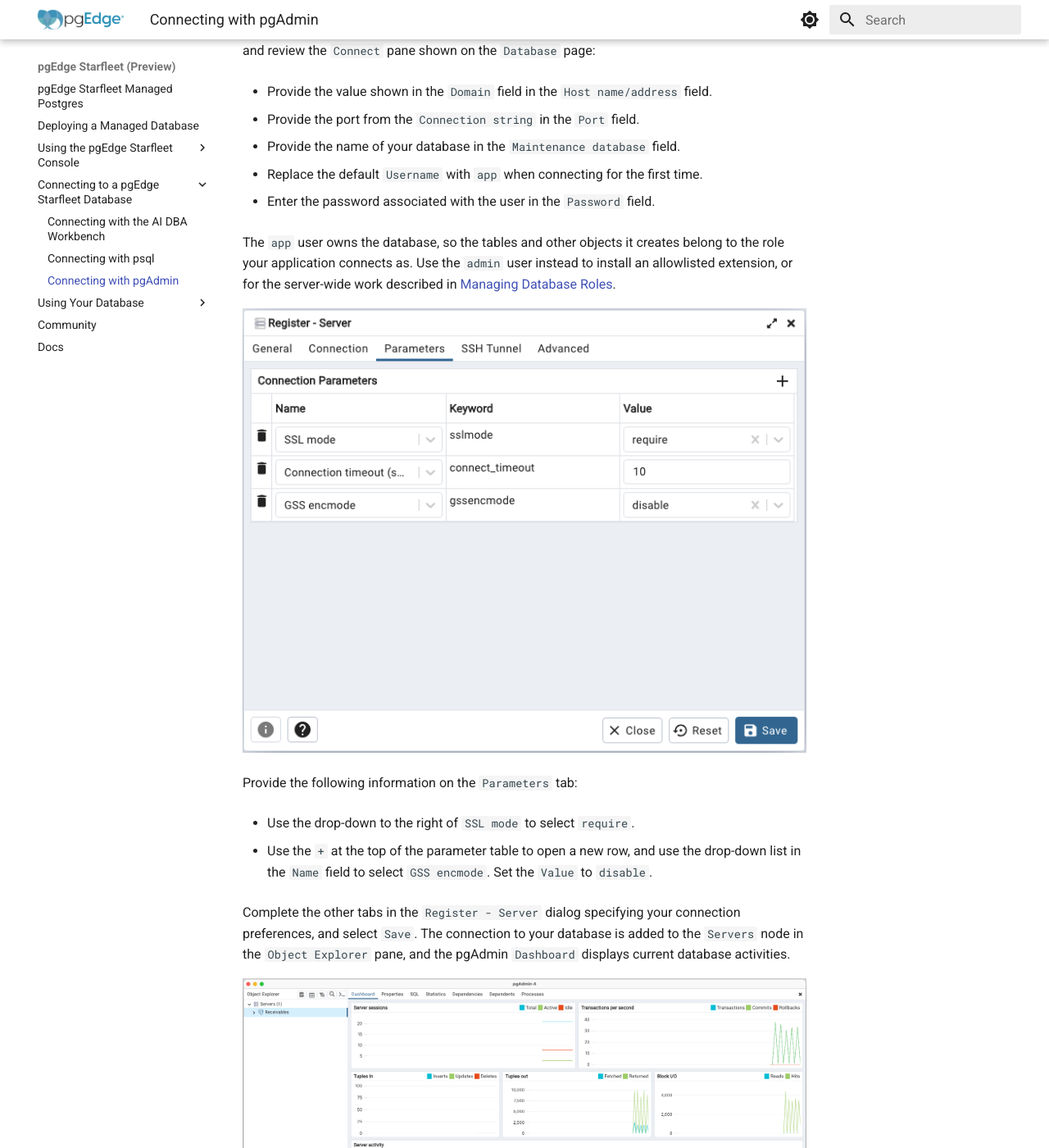
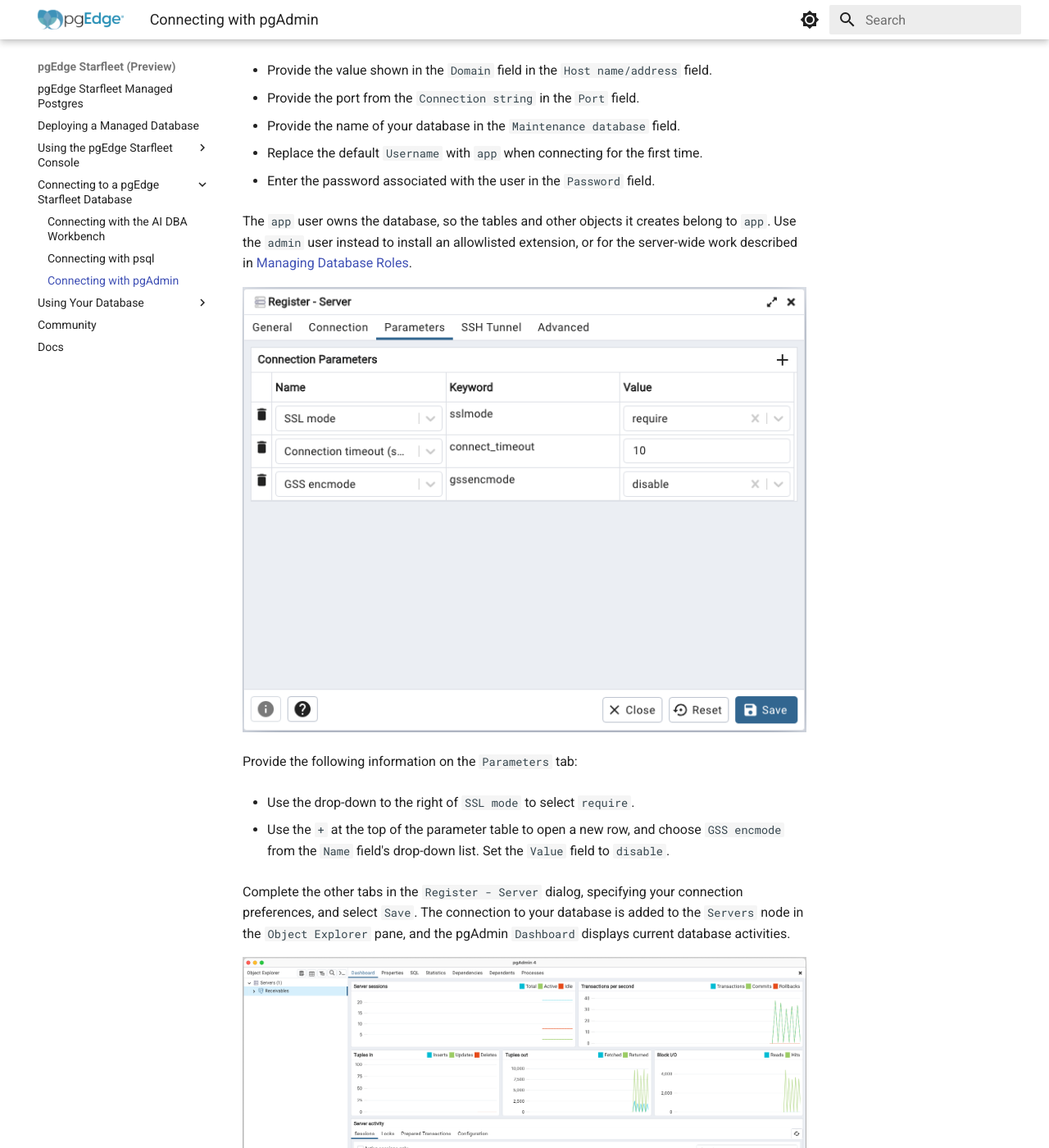
Before and after one commit to pgEdge/pgedge-starfleet-docs, an MkDocs documentation site: the page built from docs/connecting/pgadmin.md, in a window 1280 px wide and 1400 px high, scrolled down 1120 px. Shown: the whole window at 82% size. Built offline with MkDocs 1.6.1 and Material for MkDocs 9.7.7, drawn with Linux system fonts in a browser that asks for light colours; some of the changed text lies outside the part shown.

Commit message:
Review Connecting section for formal voice and clarity
Fix ambiguous pronouns, reduce colon overuse, replace bare-URL-after-
colon link patterns with inline links, remove repeated wording, and
fix a naming inconsistency (Connect section vs. Connect pane) across
index.md, pgadmin.md, psql.md, and workbench.md.

```diff
--- a/docs/connecting/pgadmin.md
+++ b/docs/connecting/pgadmin.md
@@ -1,8 +1,8 @@
 # Connecting with pgAdmin
 
-To use the pgAdmin client to manage your pgEdge Starfleet database and the
-objects that reside on it, right-click on the `Servers` node in the pgAdmin
-client. Select `Register`, then `Server` from the context menu.
+To manage your pgEdge Starfleet database and its objects with the pgAdmin
+client, right-click the `Servers` node, then select `Register`, then
+`Server` from the context menu.
 
 ![Accessing pgAdmin](../images/sf_pgadmin_register_server.png)
 
@@ -28,9 +28,9 @@ page:
 * Enter the password associated with the user in the `Password` field.
 
 The `app` user owns the database, so the tables and other objects it
-creates belong to the role your application connects as. Use the `admin`
-user instead to install an allowlisted extension, or for the server-wide
-work described in [Managing Database Roles](../using_database/roles.md).
+creates belong to `app`. Use the `admin` user instead to install an
+allowlisted extension, or for the server-wide work described in
+[Managing Database Roles](../using_database/roles.md).
 
 ![The pgAdmin Parameters tab](../images/sf_pgadmin_register_parameters.png)
 
@@ -38,17 +38,16 @@ Provide the following information on the `Parameters` tab:
 
 * Use the drop-down to the right of `SSL mode` to select `require`.
 
-* Use the `+` at the top of the parameter table to open a new row, and use the
-  drop-down list in the `Name` field to select `GSS encmode`. Set the `Value`
+* Use the `+` at the top of the parameter table to open a new row, and choose
+  `GSS encmode` from the `Name` field's drop-down list. Set the `Value` field
   to `disable`.
 
-Complete the other tabs in the `Register - Server` dialog specifying your
+Complete the other tabs in the `Register - Server` dialog, specifying your
 connection preferences, and select `Save`. The connection to your database is
 added to the `Servers` node in the `Object Explorer` pane, and the pgAdmin
 `Dashboard` displays current database activities.
 
 ![pgAdmin Connected](../images/sf_pgadmin_connected.png)
 
-For detailed information about using pgAdmin, you can review the pgAdmin
-documentation at:
-[https://www.pgadmin.org/docs/](https://www.pgadmin.org/docs/).
+For detailed information about using pgAdmin, see the
+[pgAdmin documentation](https://www.pgadmin.org/docs/).
```
Also changed, not shown: docs/connecting/index.md (+6 -7 lines), docs/connecting/psql.md (+12 -15 lines), docs/connecting/workbench.md (+4 -4 lines).
